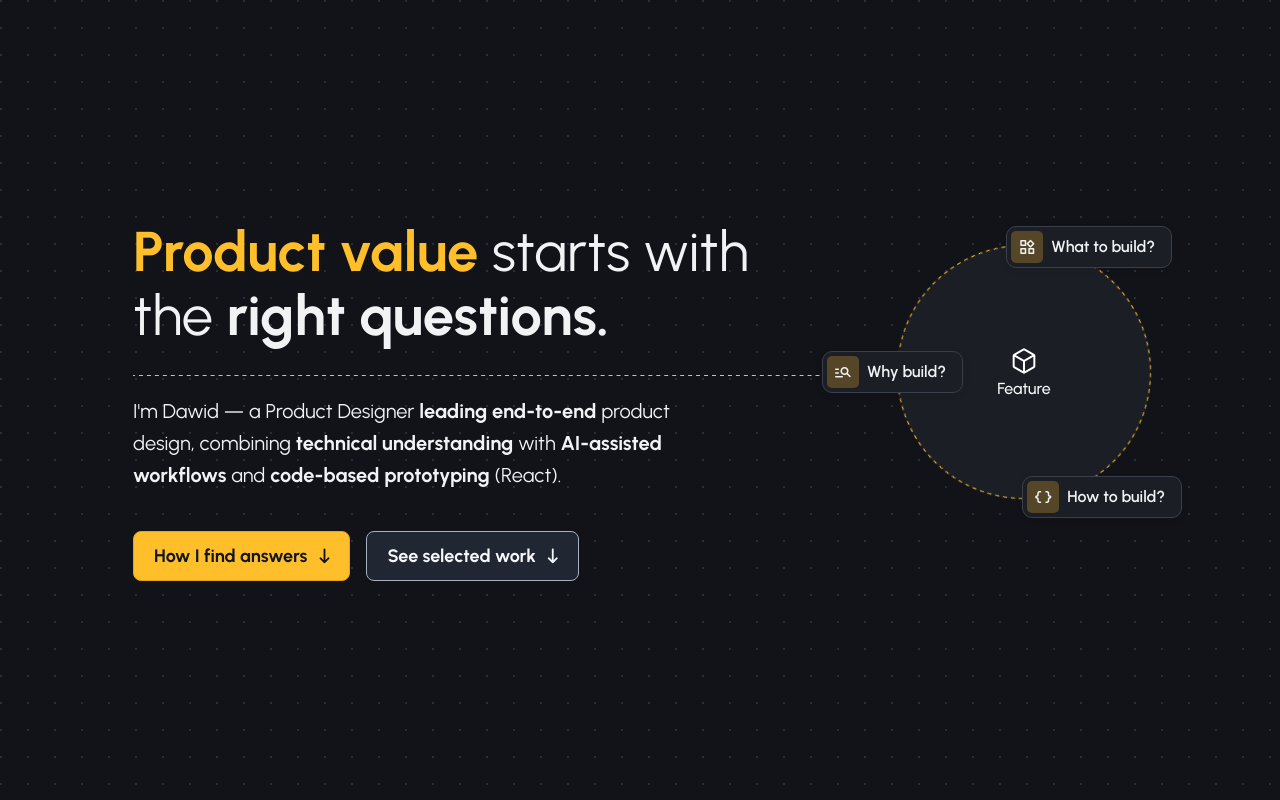
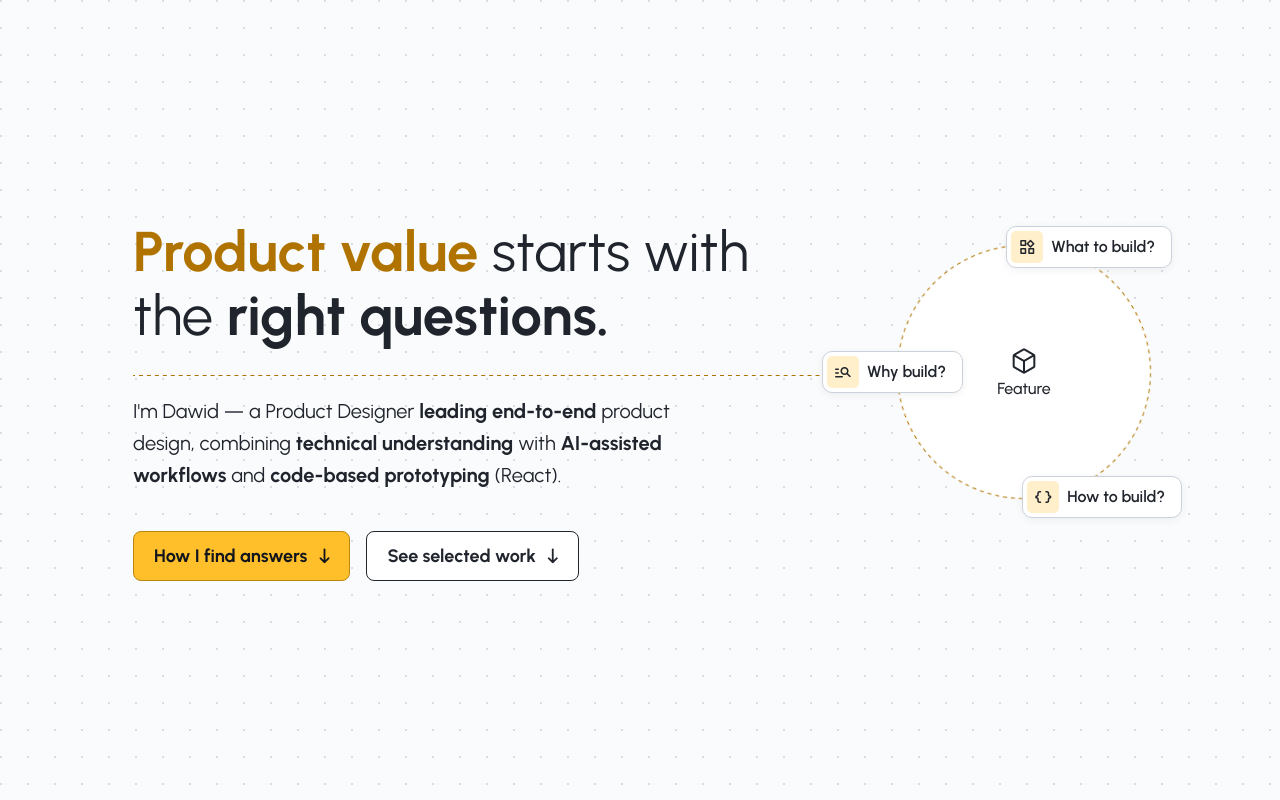
Before and after one commit to Detriz-dev/personal-website, a React (Vite) app in the folder frontend/: page / in a window 1280 px wide. Shown: the top 800 px of the page. Built offline with nearby package versions, Linux system fonts and the light colour scheme.

Commit message:
Dark mode: app-wide ThemeProvider
Co-Authored-By: Claude Opus 5.5 <noreply@anthropic.com>

```diff
--- a/frontend/index.html
+++ b/frontend/index.html
@@ -5,6 +5,20 @@
     <link rel="icon" type="image/svg+xml" href="/favicon.svg" />
     <meta name="viewport" content="width=device-width, initial-scale=1.0" />
     <title>Dawid — Product Designer</title>
+    <script>
+      // Set the theme before first paint (no flash). Same rule as src/theme/ThemeContext.tsx.
+      (function () {
+        var theme;
+        try {
+          theme = localStorage.getItem("theme");
+        } catch (e) {}
+        if (theme !== "light" && theme !== "dark") {
+          theme = window.matchMedia("(prefers-color-scheme: light)").matches ? "light" : "dark";
+        }
+        document.documentElement.dataset.theme = theme;
+        document.documentElement.style.colorScheme = theme;
+      })();
+    </script>
   </head>
   <body>
     <div id="root"></div>
--- a/frontend/src/App.tsx
+++ b/frontend/src/App.tsx
@@ -3,11 +3,13 @@ import { BrowserRouter, Navigate, Route, Routes } from "react-router";
 import ScrollManager from "./components/ScrollManager/ScrollManager.tsx";
 import LandingPage from "./pages/LandingPage/LandingPage.tsx";
 import { ROUTES } from "./routes.ts";
+import { ThemeProvider } from "./theme/ThemeContext.tsx";
 
 // Lazy so the case study's visuals stay out of the landing-page bundle
 const CaseStudyPage = lazy(() => import("./pages/CaseStudyPage/CaseStudyPage.tsx"));
 
 const App = () => (
+    <ThemeProvider>
         <BrowserRouter>
             <ScrollManager />
             <Suspense fallback={null}>
@@ -18,6 +20,7 @@ const App = () => (
                 </Routes>
             </Suspense>
         </BrowserRouter>
+    </ThemeProvider>
 );
 
 export default App;
--- a/frontend/src/index.css
+++ b/frontend/src/index.css
@@ -79,8 +79,8 @@
 }
 
 /* Semantic colors — Dark mode */
-@media (prefers-color-scheme: dark) {
-  :root {
+/* data-theme is set by index.html before first paint and by ThemeProvider */
+:root[data-theme="dark"] {
   --color-surface-canvas: var(--dark-canvas);
   --color-surface-card: var(--dark-surface-cards);
   --color-surface-raised: var(--dark-raised-controls);
@@ -90,7 +90,6 @@
   --color-border-strong: var(--dark-border-strong);
   --color-accent-text: var(--light-accent-fill);
   --color-accent-subtle: var(--dark-accent-subtle);
-  }
 }
 
 body {
--- a/frontend/src/pages/LandingPage/LandingPage.tsx
+++ b/frontend/src/pages/LandingPage/LandingPage.tsx
@@ -8,7 +8,8 @@ import ProjectSection from "../../components/ProjectSection/ProjectSection.tsx";
 import TeachingSection from "../../components/TeachingSection/TeachingSection.tsx";
 import ContactSection from "../../components/ContactSection/ContactSection.tsx";
 import useDocumentTitle from "../../hooks/useDocumentTitle.ts";
-import type { TopNavLink, TopNavTheme } from "../../components/TopNav/TopNav.types.ts";
+import type { TopNavLink } from "../../components/TopNav/TopNav.types.ts";
+import { useTheme } from "../../theme/ThemeContext.tsx";
 
 // Labels from docs/site-copy.md; icons from Figma (TopNav, node 42:29568)
 const NAV_LINKS: TopNavLink[] = [
@@ -79,7 +80,7 @@ const useHasScrolled = () => {
 
 const LandingPage = () => {
     useDocumentTitle("Dawid — Product Designer");
-    const [theme, setTheme] = useState<TopNavTheme>("dark");
+    const { theme, toggleTheme } = useTheme();
     const [menuOpen, setMenuOpen] = useState(false);
     const activeHref = useActiveSection(NAV_LINKS);
     const navVisible = useHasScrolled();
@@ -93,7 +94,7 @@ const LandingPage = () => {
             activeHref={activeHref}
             githubHref="#" // TODO: GitHub profile URL
             linkedinHref="#" // TODO: LinkedIn profile URL
-            onThemeToggle={() => setTheme(theme === "light" ? "dark" : "light")}
+            onThemeToggle={toggleTheme}
             menuOpen={menuOpen && navVisible} // closed while the nav is hidden
             onMenuToggle={() => setMenuOpen(!(menuOpen && navVisible))}
             visible={navVisible}
--- /dev/null
+++ b/frontend/src/theme/ThemeContext.tsx
@@ -0,0 +1,56 @@
+import { createContext, useContext, useEffect, useState, type ReactNode } from "react";
+
+export type Theme = "light" | "dark";
+
+// Keep in sync with the inline script in index.html
+const STORAGE_KEY = "theme";
+
+type ThemeContextValue = {
+    theme: Theme;
+    toggleTheme: () => void;
+};
+
+const ThemeContext = createContext<ThemeContextValue | null>(null);
+
+/** Saved choice → OS preference → dark. index.html applies the same rule before React mounts. */
+const getInitialTheme = (): Theme => {
+    const fromDom = document.documentElement.dataset.theme;
+    if (fromDom === "light" || fromDom === "dark") return fromDom;
+    try {
+        const saved = localStorage.getItem(STORAGE_KEY);
+        if (saved === "light" || saved === "dark") return saved;
+    } catch {
+        // storage blocked: fall through to the OS preference
+    }
+    return window.matchMedia("(prefers-color-scheme: light)").matches ? "light" : "dark";
+};
+
+export const ThemeProvider = ({ children }: { children: ReactNode }) => {
+    const [theme, setTheme] = useState<Theme>(getInitialTheme);
+
+    useEffect(() => {
+        const root = document.documentElement;
+        root.dataset.theme = theme;
+        root.style.colorScheme = theme;
+    }, [theme]);
+
+    const toggleTheme = () => {
+        const next = theme === "light" ? "dark" : "light";
+        setTheme(next);
+        // Only an explicit choice is saved, so OS preference applies until the user picks
+        try {
+            localStorage.setItem(STORAGE_KEY, next);
+        } catch {
+            // storage blocked: the choice lasts for this page load only
+        }
+    };
+
+    return <ThemeContext.Provider value={{ theme, toggleTheme }}>{children}</ThemeContext.Provider>;
+};
+
+// eslint-disable-next-line react-refresh/only-export-components
+export const useTheme = () => {
+    const ctx = useContext(ThemeContext);
+    if (!ctx) throw new Error("useTheme must be used inside ThemeProvider");
+    return ctx;
+};
```
Also changed, not shown: 1 other file (tests, documents, lock files or other folders). Lines whose indentation alone changed are shown as unchanged.
